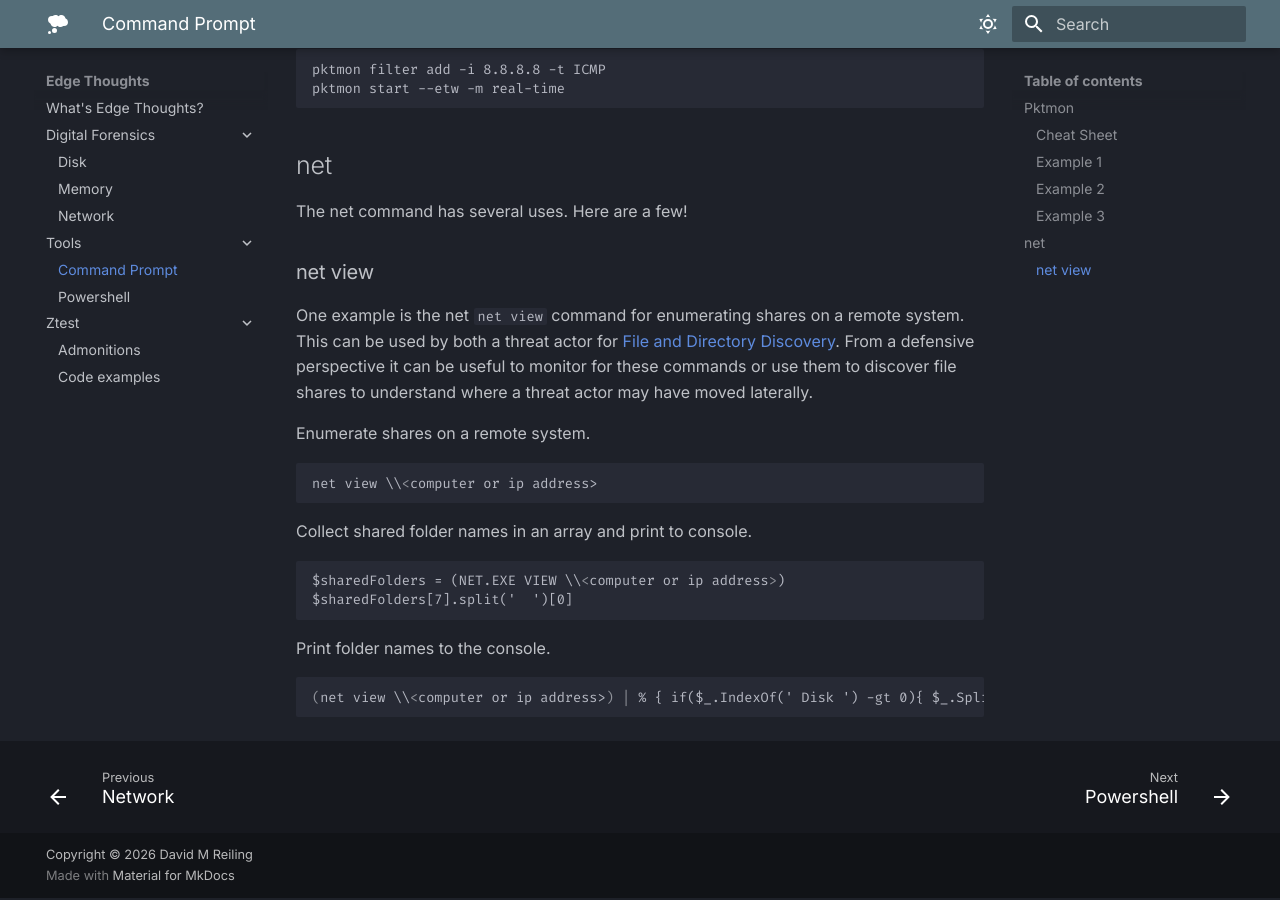
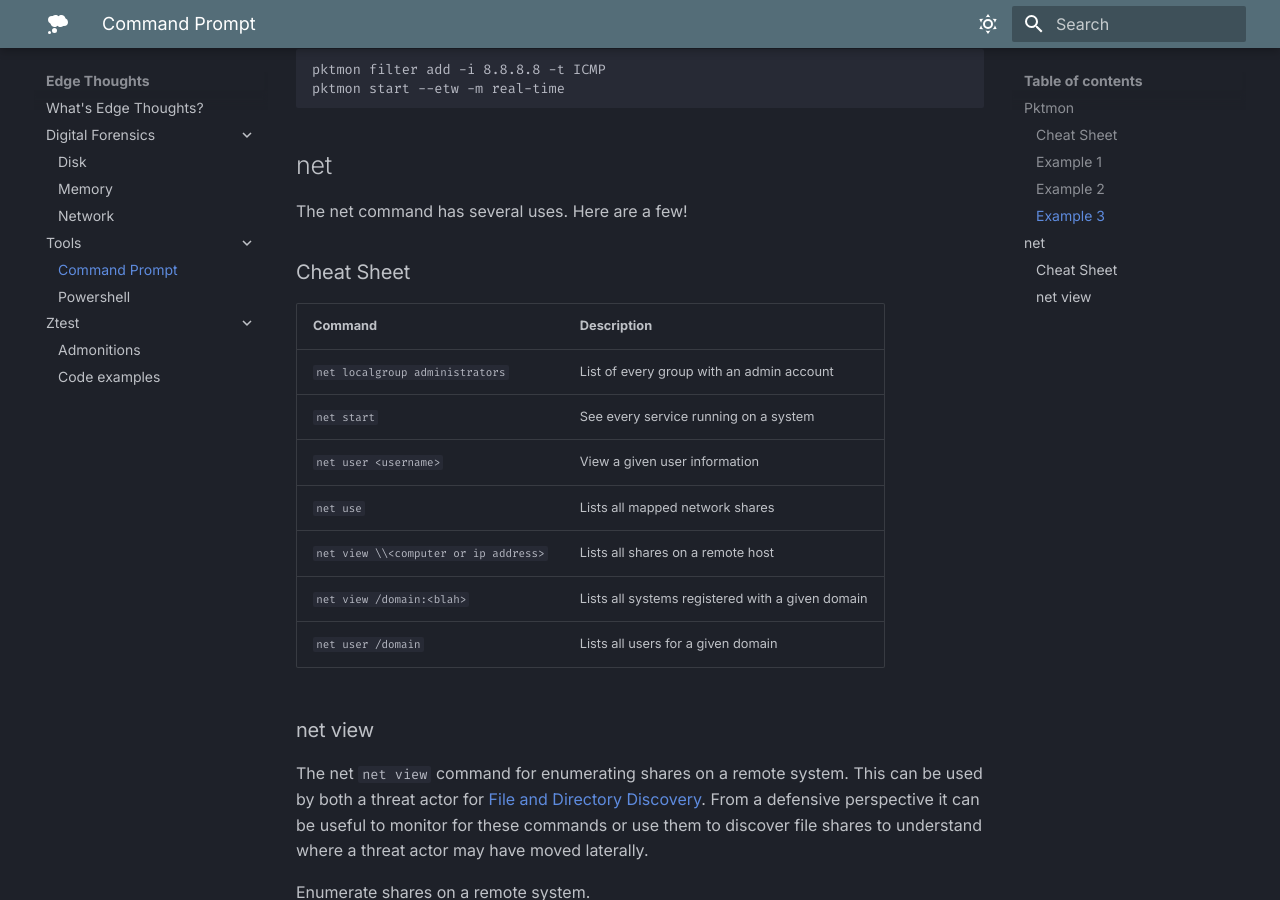
Before and after one commit to halfbackflip/edgethoughts, an MkDocs documentation site: the page built from docs/Tools/Command Prompt.md, in a window 1280 px wide and 900 px high, scrolled down 1981 px. Built offline with MkDocs 1.6.1 and Material for MkDocs 9.7.7, drawn with Linux system fonts in a browser that asks for light colours.

Commit message:
Added additional net view content

```diff
--- a/docs/Tools/Command Prompt.md
+++ b/docs/Tools/Command Prompt.md
@@ -62,8 +62,20 @@ pktmon start --etw -m real-time
 
 The net command has several uses. Here are a few!
 
+### Cheat Sheet
+
+| **Command** | **Description** |
+| --------------|-------------------|
+| `net localgroup administrators` | List of every group with an admin account |
+| `net start` | See every service running on a system |
+| `net user <username>` | View a given user information |
+| `net use` | Lists all mapped network shares |
+| `net view \\<computer or ip address>` | Lists all shares on a remote host |
+| `net view /domain:<blah>` | Lists all systems registered with a given domain |
+| `net user /domain` | Lists all users for a given domain |
+
 ### net view
-One example is the net `net view` command for enumerating shares on a remote system.
+The net `net view` command for enumerating shares on a remote system.
 This can be used by both a threat actor for [File and Directory Discovery](https://attack.mitre.org/techniques/T1083/).
 From a defensive perspective it can be useful to monitor for these commands or use them to discover file shares to understand
 where a threat actor may have moved laterally.
```
